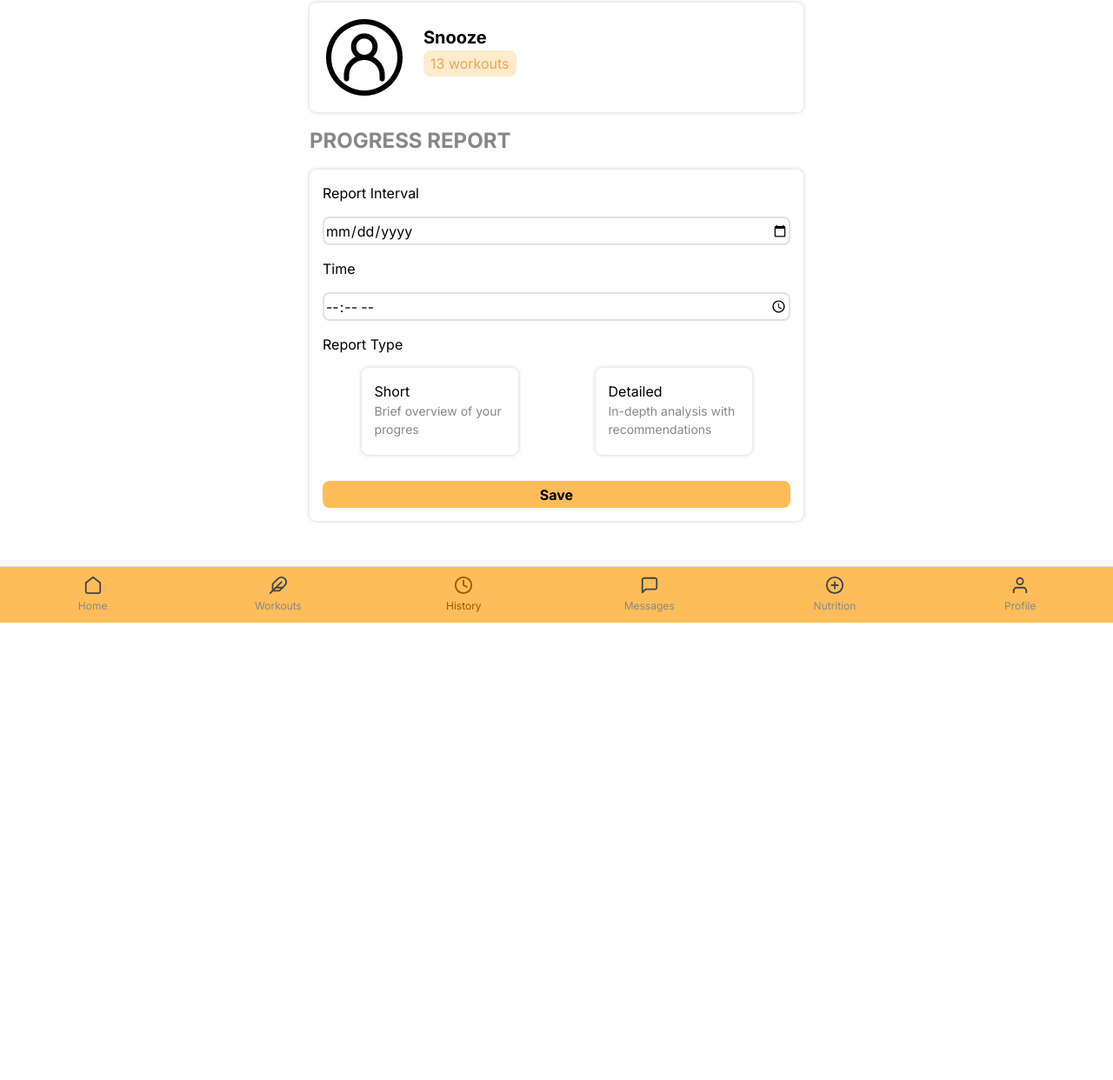
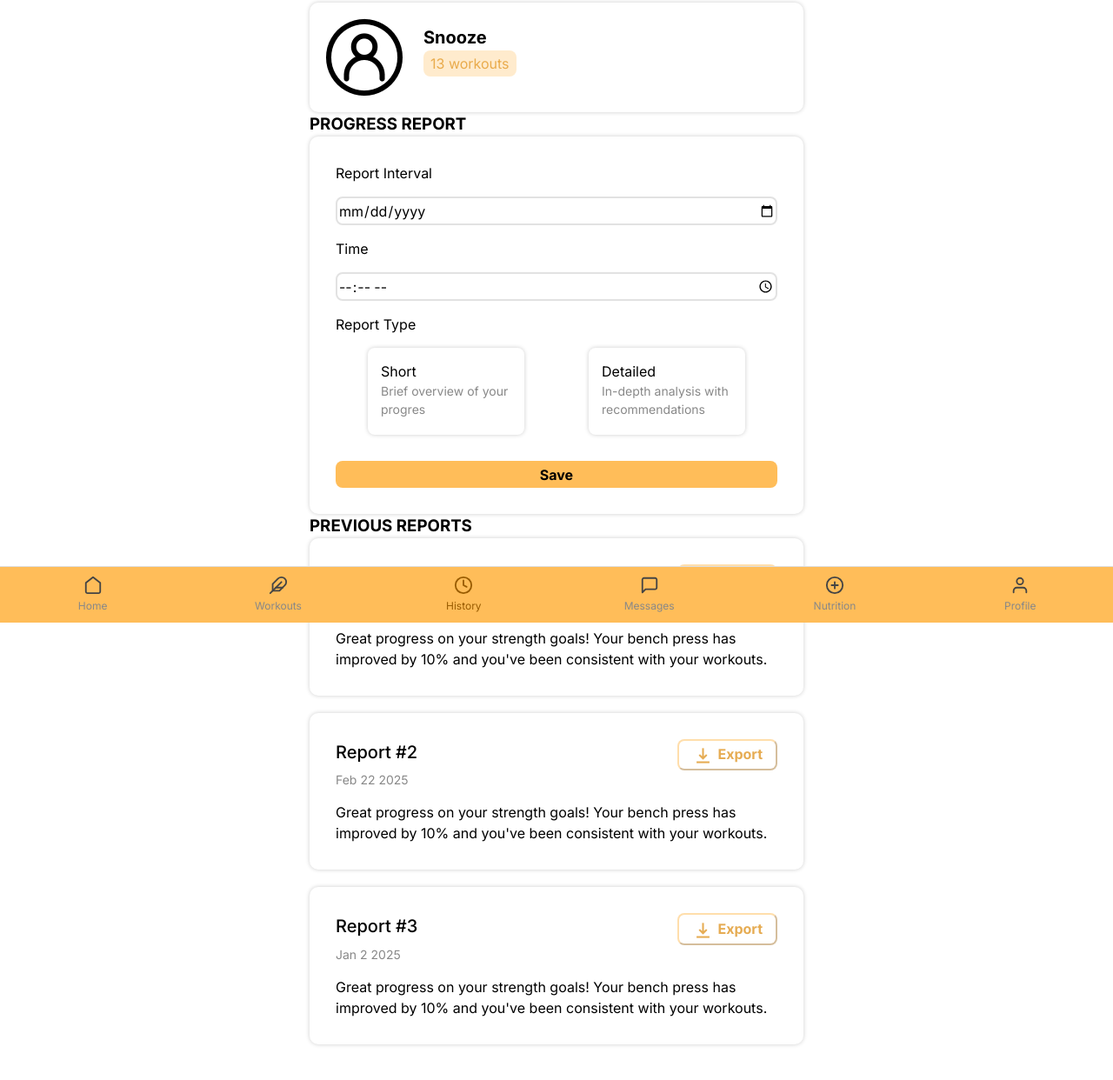
Before and after one commit to Snooze03/PrimeDFit, a plain HTML site: page profile.html in a window 1280 px wide. Shown: the part 84-1326 px from the top of the page at 87% size. Before the commit the page ends 816 px from the top, so only its background shows below. Drawn offline with nearby package versions, Linux system fonts and the light colour scheme.

Commit message:
profile page finished

```diff
--- a/css/profile.css
+++ b/css/profile.css
@@ -8,16 +8,12 @@
     margin: auto auto;
 }
 
-.profile__container h1 {
-    margin-bottom: 15px;
-}
-
 .profile__card {
     display: flex;
     flex-flow: row wrap;
     gap: 20px;
     box-shadow: 0 0 5px rgba(0, 0, 0, 0.20);
-    border-radius: 8px;
+    border-radius: 10px;
 
     padding: 15px;
 }
@@ -45,19 +41,11 @@
 
 /* === END PROFILE === */
 
-/* Progress Report */
-.report__container h2 {
-    color: #888;
-    margin: 15px 0 15px 0;
-}
-
+/* === Progress Report === */
 .report__card {
     box-shadow: 0 0 5px rgba(0, 0, 0, 0.20);
-    border-radius: 8px;
-    padding: 15px;
-}
-
-.report__card-inputs {
+    border-radius: 10px;
+    padding: 30px;
     display: flex;
     flex-flow: column wrap;
     gap: 15px;
@@ -112,3 +100,68 @@
 .btn-primary {
     margin-top: 15px;
 }
+
+/* === END Progress Report === */
+
+/* === Previous Reports === */
+.report__container {
+    display: flex;
+    flex-flow: column wrap;
+    gap: 20px;
+}
+
+.report {
+    padding: 30px;
+    display: flex;
+    flex-flow: column wrap;
+
+    box-shadow: 0 0 5px rgba(0, 0, 0, 0.20);
+    border-radius: 10px;
+}
+
+.report__header {
+    display: flex;
+    justify-content: space-between;
+}
+
+.report__exportButton {
+    padding: 3.5px 15px 3.5px 15px;
+    border-radius: 8px;
+
+    background-color: white;
+    border-color: rgba(255, 189, 89, 50%);
+    color: #E6AC53;
+
+    transition: color .3s ease-in, border-color .3s ease-out;
+
+    font-size: 16px;
+    font-weight: bold;
+    cursor: pointer;
+}
+
+.material-symbols-outlined {
+    font-variation-settings:
+        'FILL' 0,
+        'wght' 500,
+        'GRAD' 0,
+        'opsz' 20;
+    vertical-align: middle;
+    margin-right: 5px;
+}
+
+.report__exportButton:hover {
+
+    color: rgba(255, 189, 89, 80%);
+    border-color: #FFBD59;
+}
+
+.report__title {
+    font-weight: 500;
+    font-size: 20px;
+}
+
+.report__date {
+    color: #888;
+    font-size: 14px;
+    margin-bottom: 15px;
+}
--- a/profile.html
+++ b/profile.html
@@ -9,12 +9,15 @@
     <link rel="stylesheet" href="css/components.css">
     <link rel="stylesheet" href="css/profile.css">
 
+    <!-- Icons -->
+    <link rel="stylesheet"
+        href="https://fonts.googleapis.com/css2?family=Material+Symbols+Outlined:opsz,wght,FILL,GRAD@20..48,100..700,0..1,-50..200&icon_names=vertical_align_bottom" />
     <title>PrimeDFit</title>
 </head>
 
 <body>
     <div class="profile__container">
-        <!-- Profile Section -->
+        <!-- === Profile Section === -->
         <h1 class="app-header">Profile</h1>
         <div class="profile__card">
             <img src="images/User-Circle--Streamline-Iconoir.png" alt="" class="profile__card-image">
@@ -23,25 +26,23 @@
                 <p class="profile__workouts">13 workouts</p>
             </div>
         </div>
-        <!-- END Profile Section -->
+        <!-- === END Profile Section === -->
 
-        <!-- Progress Report Section -->
-        <div class="report__container">
-            <h2>PROGRESS REPORT</h2>
+        <!-- === Progress Report Section === -->
+        <h3 class="section-title">PROGRESS REPORT</h3>
         <div class="report__card">
-                <div class="report__card-inputs">
             <!-- Date and Time Inputs -->
             <div class="form-group">
                 <label for="report-interval">Report Interval</label>
                 <input type="date" id="report-interval" name="report-interval">
             </div>
-                    <div class="form-group time">
+            <div class="form-group">
                 <label for="report-time">Time</label>
                 <input type="time" id="report-time" name="report-time">
             </div>
             <!-- END Date and Time Inputs -->
 
-                    <!-- Report Type -->
+            <!-- === Report Type === -->
             <p>Report Type</p>
             <div class="report__card-buttonGroup">
                 <div>
@@ -61,15 +62,52 @@
                     </label>
                 </div>
             </div>
-                    <!-- END Report Type -->
+            <!-- === END Report Type === -->
 
-                    <!-- Save Button -->
             <button class="btn-primary">Save</button>
         </div>
+
+        <!-- === Previous Report === -->
+        <h3 class="section-title">PREVIOUS REPORTS</h3>
+        <div class="report__container">
+            <div class="report">
+                <div class="report__header">
+                    <p class="report__title">Report #1</p>
+                    <button class="report__exportButton">
+                        <span class="material-symbols-outlined">
+                            vertical_align_bottom
+                        </span>Export</button>
                 </div>
+                <p class="report__date">March 12 2025</p>
+                <p class="report__description">Great progress on your strength goals! Your bench press has improved
+                    by 10% and you've been consistent with your workouts.</p>
             </div>
-        <!-- END Progress Report Section -->
+            <div class="report">
+                <div class="report__header">
+                    <p class="report__title">Report #2</p>
+                    <button class="report__exportButton">
+                        <span class="material-symbols-outlined">
+                            vertical_align_bottom
+                        </span>Export</button>
                 </div>
+                <p class="report__date">Feb 22 2025</p>
+                <p class="report__description">Great progress on your strength goals! Your bench press has improved
+                    by 10% and you've been consistent with your workouts.</p>
+            </div>
+            <div class="report">
+                <div class="report__header">
+                    <p class="report__title">Report #3</p>
+                    <button class="report__exportButton">
+                        <span class="material-symbols-outlined">
+                            vertical_align_bottom
+                        </span>Export</button>
+                </div>
+                <p class="report__date">Jan 2 2025</p>
+                <p class="report__description">Great progress on your strength goals! Your bench press has improved
+                    by 10% and you've been consistent with your workouts.</p>
+            </div>
+        </div> <!-- === END Previous Report === -->
+    </div> <!-- === END Profle Container === -->
 
 
     <!-- Bottom Navigation -->
```
Lines whose indentation alone changed are shown as unchanged.
